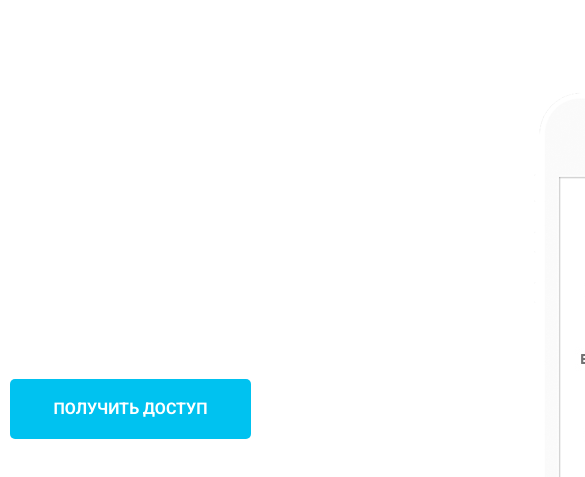
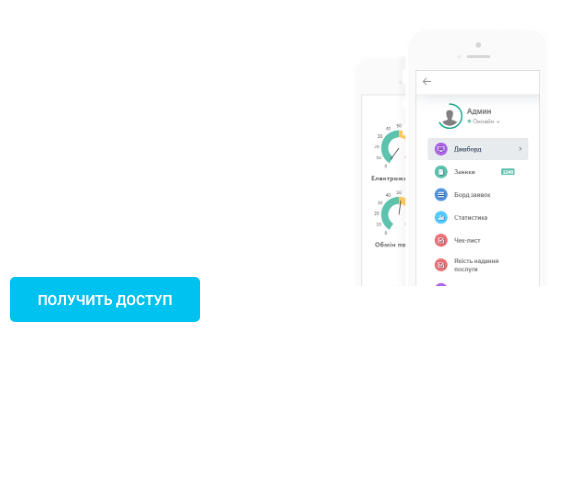
Before and after one commit to Skymarce/FMC, a website: page src/index.html in a window 390 px wide. Shown: the part 107-584 px from the top of the page, 585 px wide, since content can reach past the window. Drawn offline with nearby package versions, Linux system fonts and the light colour scheme; files that its build step writes are made by us from their sources.

Commit message:
adaptation

```diff
--- a/package.json
+++ b/package.json
@@ -15,7 +15,7 @@
     "gulp-clean-css": "^4.3.0",
     "gulp-cli": "^2.3.0",
     "gulp-htmlmin": "^5.0.1",
-    "gulp-imagemin": "^6.2.0",
+    "gulp-imagemin": "^7.1.0",
     "gulp-rename": "^1.4.0",
     "gulp-sass": "^4.1.0"
   },
--- a/src/sass/blocks/_media.scss
+++ b/src/sass/blocks/_media.scss
@@ -49,6 +49,7 @@
             row-gap: 3px;
         }
     }
+
     .promo {
         min-height: 500px;
         &__wrapper {
@@ -56,6 +57,7 @@
         }
         &__header {
             grid-template-columns: 140px 490px;
+        }
         &__title {
             padding-top: 94px;
             font-size: 30px;
@@ -73,6 +75,7 @@
             grid-template-columns: 420px auto;
         }
         &__phone {
+            width: 305px;
             img {
                 width: 305px;
             }
@@ -87,6 +90,46 @@
     .flag {
         display: none;
     }
+    .promo {
+        min-height: 500px;
+        &__wrapper {
+            grid-template-rows: 65px 400px;
+        }
+        &__header {
+            grid-template-columns: 140px 290px;
+        }
+        &__title {
+            padding-top: 94px;
+            font-size: 24px;
+            line-height: 40px;
+        }
+        &__subtitle {
+            padding-top: 20px;
+            font-size: 10px;
+            line-height: 20px;
+            span {
+                font-size: 10px;
+            }
+        }
+        &__body {
+            grid-template-columns: 340px auto;
+        }
+        &__phone {
+            img {
+                width:200px;
+            }
+        }
+        &__btn {
+            button {
+                width: 190px;
+                height: 45px;
+                font-size: 14px;
+            }
+        }
+        &__menu-item {
+            font-size: 10px;
+        }
+    }
 }
 
 @media (max-width: 576px) {
@@ -94,4 +137,4 @@
         width: 100%;
         padding: 0 10px;
     }
-}}
+}
```
Also changed, not shown: dist/css/style.min.css, 1 other file.
